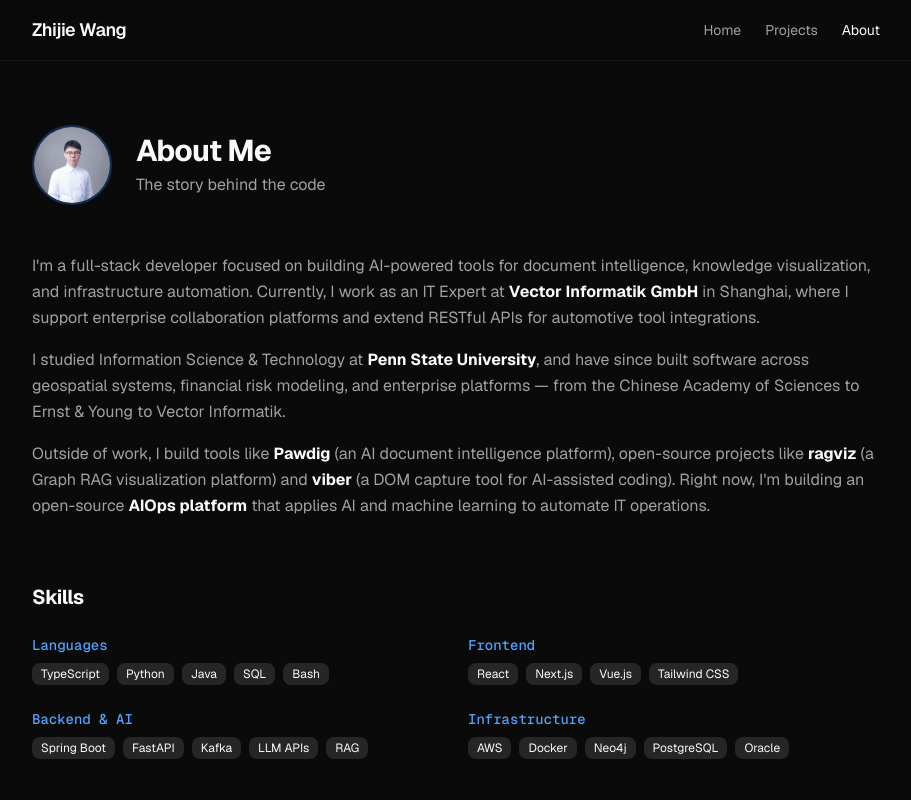
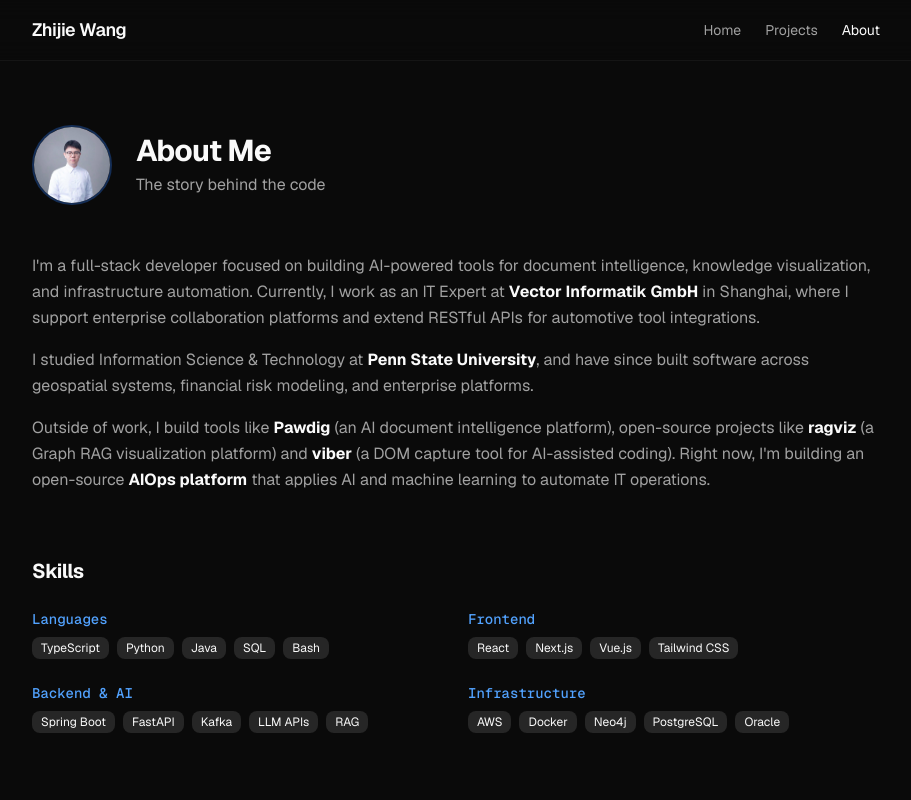
Before and after one commit to zhijiewong/zhijiewang, a Next.js app: page /about in a window 1280 px wide. Shown: the top 800 px of the page, without its empty margins (184-1095 px from the left). Built offline with nearby package versions, Linux system fonts and the light colour scheme.

Commit message:
Remove specific company names from career summary

```diff
--- a/app/about/page.tsx
+++ b/app/about/page.tsx
@@ -42,8 +42,7 @@ export default function AboutPage() {
             I studied Information Science &amp; Technology at{" "}
             <strong className="text-foreground">Penn State University</strong>, and have
             since built software across geospatial systems, financial risk modeling,
-            and enterprise platforms — from the Chinese Academy of Sciences to
-            Ernst &amp; Young to Vector Informatik.
+            and enterprise platforms.
           </p>
           <p>
             Outside of work, I build tools like{" "}
```
